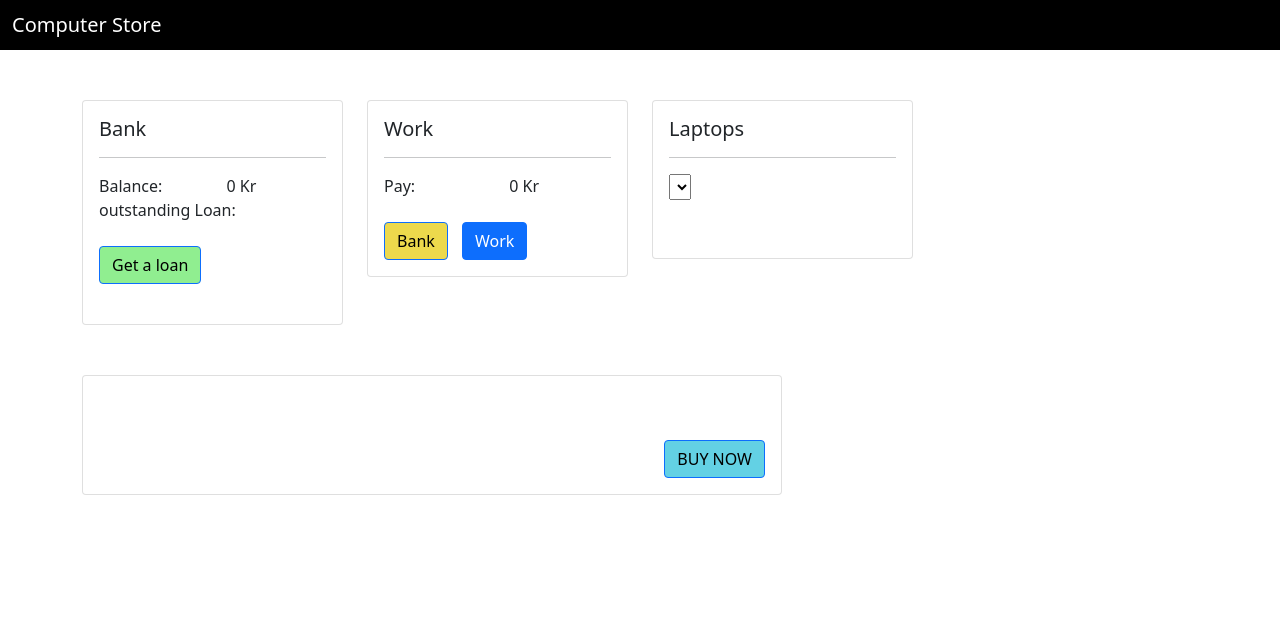
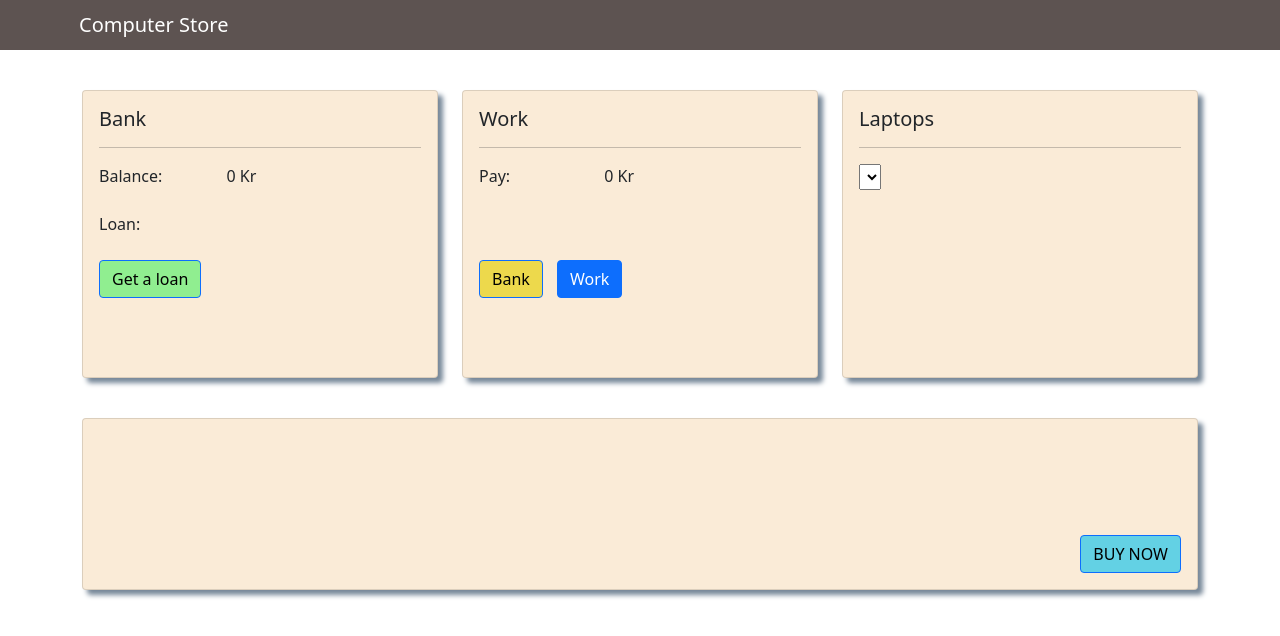
Before and after one commit to JamalAlabdullah/computerstoreassig1, a website: page index.html in a window 1280 px wide. Drawn offline with nearby package versions, Linux system fonts and the light colour scheme; no server answers.

Commit message:
FEAT: Update css

```diff
--- a/index.css
+++ b/index.css
@@ -1,11 +1,24 @@
 .navbar{
+  background-color:#5d5351;
+    margin-bottom: 40px;
 
-    margin-bottom: 50px;
+}
+
+.navbar-brand{
+    margin-left: 67px;
 }
 
 
 .infoCard{
-    margin-top: 50px;
+    margin-top: 40px;
+    margin-bottom: 90px;
+
+
+}
+
+.card-title.price{
+    margin-bottom: 60px;
+    margin-right: 15px;
 
 }
 
@@ -14,7 +27,9 @@
 .priceAndBuyBtn{
     text-align: end;
 
+}
 
-
-
+.card{
+    background-color:antiquewhite;
+    box-shadow: 5px 5px 5px lightslategrey;
 }
--- a/index.html
+++ b/index.html
@@ -6,12 +6,13 @@
     <meta http-equiv="X-UA-Compatible" content="IE=edge">
     <meta name="viewport" content="width=device-width, initial-scale=1.0">
     <title>Computer Store</title>
-    <link href="https://cdn.jsdelivr.net/npm/bootstrap@5.1.3/dist/css/bootstrap.min.css" rel="stylesheet" integrity="sha384-1BmE4kWBq78iYhFldvKuhfTAU6auU8tT94WrHftjDbrCEXSU1oBoqyl2QvZ6jIW3" crossorigin="anonymous">
+    <link href="https://cdn.jsdelivr.net/npm/bootstrap@5.1.3/dist/css/bootstrap.min.css" rel="stylesheet"
+    integrity="sha384-1BmE4kWBq78iYhFldvKuhfTAU6auU8tT94WrHftjDbrCEXSU1oBoqyl2QvZ6jIW3" crossorigin="anonymous">
     <link rel="stylesheet" href="index.css">
   </head>
 <body>
 
-    <nav class="navbar navbar-light bg-black">
+    <nav class="navbar navbar-light">
         <div class="container-fluid">
           <span style="color:white" class="navbar-brand mb-0 h1">Computer Store</span>
         </div>
@@ -19,16 +20,17 @@
       <div class="container">
     <div class="row">
        <!-------------------Bank------------------------------------------>
-        <div class="col-sm-3">
-          <div class="card">
+        <div class="col-sm-4">
+          <div class="card" style="height:18rem">
             <div class="card-body">
               <h5 class="card-title">Bank</h5>
               <hr>
               <span>Balance:</span>
               <span id="balance" style="padding-left:60px"></span>
               <br>
-              <span>outstanding Loan:</span>
-              <span id="outstandLoan"></span>
+              <br>
+              <span>Loan:</span>
+              <span id="outstandLoan" style="padding-left:80px"></span>
               <br>
               <br>
               <a id="getLoan" href="#" style="background-color:#90EE90; color:black" class="btn btn-primary">Get a loan</a>
@@ -39,13 +41,15 @@
           </div>
         </div>
         <!-------------------work------------------------------------------>
-        <div class="col-sm-3">
-          <div class="card">
+        <div class="col-sm-4">
+          <div class="card" style="height:18rem">
             <div class="card-body">
               <h5 class="card-title">Work</h5>
               <hr>
               <span>Pay:</span>
               <span id="work" style="padding-left:90px"></span>
+              <br>
+              <br>
               <br>
               <br>
               <a href="#" id ="bankButton" style ="background-color: #EDD94C; color:black ;margin-right:10px "
@@ -54,8 +58,8 @@
           </div>
         </div>
          <!-------------------Laptops------------------------------------------>
-        <div class="col-sm-3">
-            <div class="card">
+        <div class="col-sm-4">
+            <div class="card" style="height:18rem">
               <div class="card-body">
                 <h5 class="card-title">Laptops</h5>
                 <hr>
@@ -69,7 +73,7 @@
 
       </div>
        <!-------------------Info------------------------------------------>
-      <div class=" card infoCard  mb-3 " style="max-width: 700px;">
+      <div class=" card infoCard  mb-3">
         <div class="row g-0">
           <div class="col-md-4">
             <img  id ="laptopImage" ></img>
@@ -77,14 +81,12 @@
           <div class="col-md-8">
             <div class="card-body">
               <h5 id ="infLaptopTitle" class="card-title"></h5>
-
               <p  id ="desc" class="card-text"></p>
             </div>
         </div>
-
         <div class="priceAndBuyBtn">
           <div class="card-body">
-            <h5 id = "price" class="card-title"></h5>
+            <h5 id = "price" class="card-title price"></h5>
             <a id = "buyNowbtn" href="#" style ="background-color: #63d1e4; color:black" class="btn btn-primary">BUY NOW</a>
           </div>
         </div>
--- a/store.js
+++ b/store.js
@@ -30,6 +30,7 @@ fetch(" https://noroff-komputer-store-api.herokuapp.com/computers")
 
 const addlaptopsToMenu= (laptops)=> {
     laptops.forEach( x =>addLaptopToMenu(x))
+
     descriptionElement.innerHTML=laptops[0].description;
 }
 
@@ -54,7 +55,7 @@ const handleLaptopMenuChange= e => {
 
     titleElement.innerHTML=selectedLaptop.title;
     descElement.innerHTML=selectedLaptop.description;
-    priceElement.innerHTML= selectedLaptop.price;
+    priceElement.innerHTML= selectedLaptop.price+ " Kr";
 
 
     // -------------------------  Handle (Buy Now) button --------------------------------------
```
Also changed, not shown: 1 other file.
